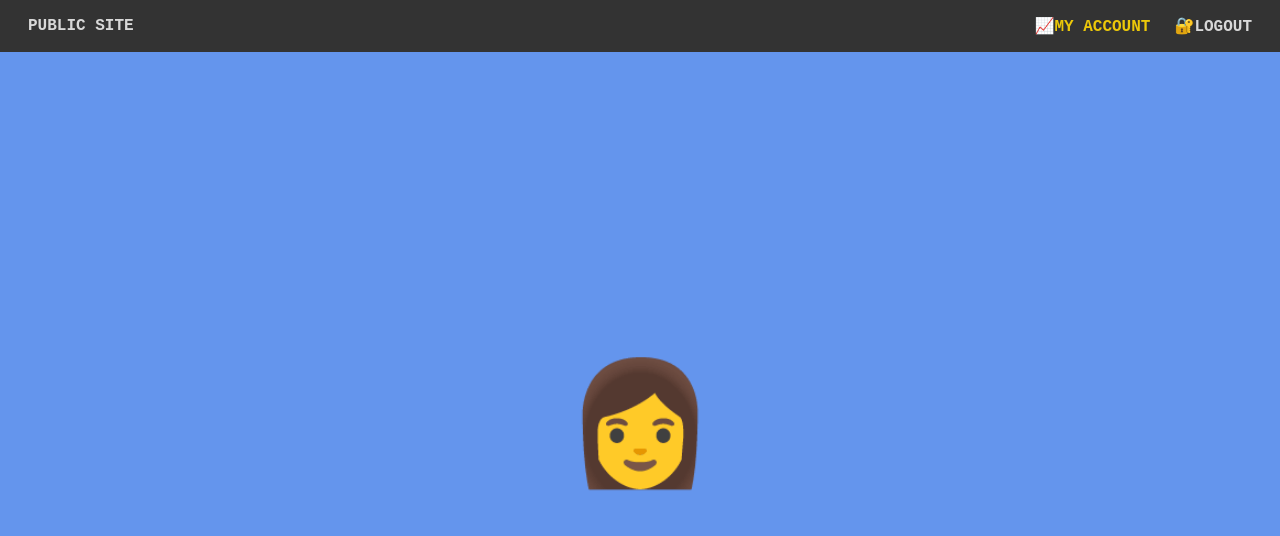
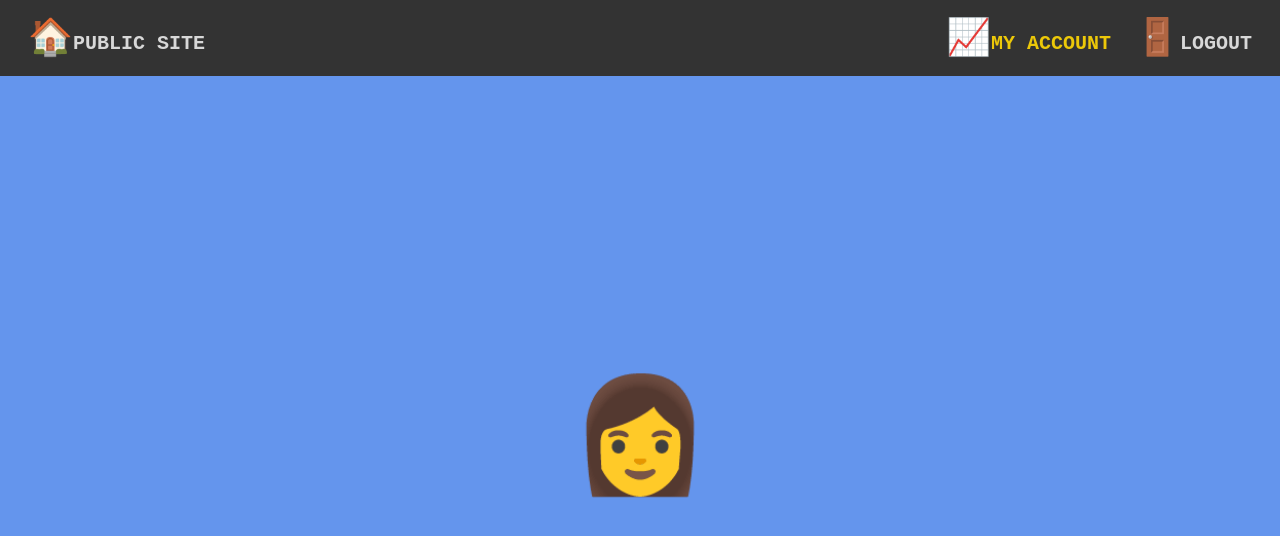
Before and after one commit to w-b-dev/angular-demo, an Angular app: page /private in a window 1280 px wide. Shown: the top 536 px of the page. Built offline with nearby package versions, Linux system fonts and the light colour scheme; no server answers.

Commit message:
Styling cleanup

```diff
--- a/src/app/Features/navigation/navigation.component.scss
+++ b/src/app/Features/navigation/navigation.component.scss
@@ -7,9 +7,6 @@ nav {
 }
 
 .nav-link {
-  display: flex;
-  justify-content: center;
-  align-items: center;
   margin: 0 0.75rem;
   /*animated*/
   color: #d8d8d8;
@@ -25,29 +22,33 @@ nav {
   &.active {
     color: #ecc809;
   }
-  //&:hover {
-    /*animated*/
-    //color: white;
-    //&.active {
-    //  color: crimson;
-    //}
-    /*TODO: DISABLED NOT IMPLEMENTED YET*/
-  //  &.disabled::before {
-  //    content: "⛔";
-  //    color: crimson;
-  //  }
-  //}
 
   /*utility -- start*/
   &.give-me-some-space {
     margin-right: auto;
   }
+
   /*utility -- finish*/
 
-  @media all and (max-width: 640px){
+  .icon {
+    font-size: 2.25rem;
+    @media all and (max-width: 640px) {
+      font-size: 2.5rem;
+    }
+  }
+
+  .description {
+    font-size: 1.25rem;
+    @media all and (max-width: 640px) {
+      display: none;
+    }
+  }
+
+  @media all and (max-width: 640px) {
     padding: 0 0 0 5px;
     border-left-width: 5px;
     background-color: transparent;
     border-radius: unset;
+
   }
 }
--- a/src/app/Features/navigation/navigation.component.ts
+++ b/src/app/Features/navigation/navigation.component.ts
@@ -5,9 +5,18 @@ import { Component, OnInit } from '@angular/core';
   template: `
     <nav>
       <a routerLink="/" [routerLinkActiveOptions]="{ exact: true }" routerLinkActive="active" class="nav-link give-me-some-space"
-         title="Homepage">Public site</a>
-      <a routerLink="private" routerLinkActive="active" class="nav-link" title="Authenticated page">📈My Account</a>
-      <a routerLink="login" routerLinkActive="active" class="nav-link" title="Login and Logout feature">🔐Logout</a>
+         title="Homepage">
+        <span class="icon">🏠</span>
+        <span class="description">Public site</span>
+      </a>
+      <a routerLink="private" routerLinkActive="active" class="nav-link" title="Authenticated page">
+        <span class="icon">📈</span>
+        <span class="description">My Account</span>
+      </a>
+      <a routerLink="login" routerLinkActive="active" class="nav-link" title="Login and Logout feature">
+        <span class="icon">🚪</span>
+        <span class="description">Logout</span>
+      </a>
     </nav>
   `,
   styleUrls: ['./navigation.component.scss'],
--- a/src/app/Routes/page-not-found/page-not-found.component.scss
+++ /dev/null
@@ -1,35 +0,0 @@
-:host {
-  height: 100%;
-  display: flex;
-  justify-content: center;
-  align-items: center;
-  background-image: url(../../../assets/x-men/dark-phoenix--small.jpg);
-  background-size: cover;
-  background-repeat: no-repeat;
-  background-position: center;
-}
-
-.not-found {
-  flex: 1;
-  display: flex;
-  //flex-direction: column;
-  //justify-content: center;
-  align-items: center;
-  padding: 1rem;
-  margin: 1rem;
-  top: -70px;
-  position: relative;
-  color: #F44336;
-  background-color: white;
-}
-
-.not-found--text {
-  &:first-child{
-    font-size: 6rem;
-  }
-
-  &:last-child{
-    font-size: 2rem;
-  }
-
-}
--- a/src/app/Routes/page-not-found/page-not-found.component.ts
+++ b/src/app/Routes/page-not-found/page-not-found.component.ts
@@ -3,12 +3,10 @@ import { Component, OnInit } from '@angular/core';
 @Component({
   selector: 'app-page-not-found',
   template: `
-    <article class="not-found">
-        <div class="not-found--text">🤷‍️</div>
-        <div class="not-found--text">Redirecting you in 3 seconds...</div>
+    <article class="demo-article">
+      <div class="not-found--text">🤷‍️</div>
     </article>
   `,
-  styleUrls: ['page-not-found.component.scss'],
 })
 export class PageNotFoundComponent implements OnInit {
 
--- a/src/styles.scss
+++ b/src/styles.scss
@@ -16,5 +16,11 @@ body {
   display: flex;
   justify-content: center;
   align-items: center;
-  font-size: 120px;
+  font-size: 7rem;
 }
+
+@media all and (max-width: 640px){
+  .demo-article {
+    font-size: 2rem;
+  }
+}
```
